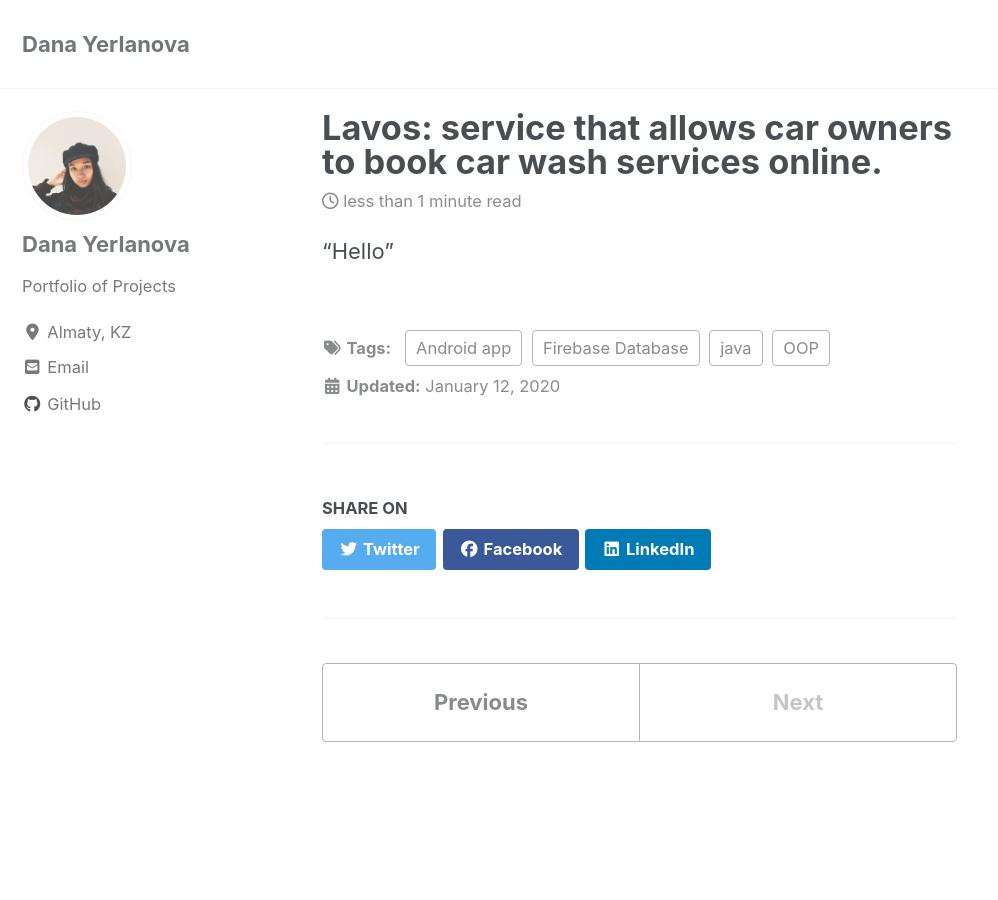
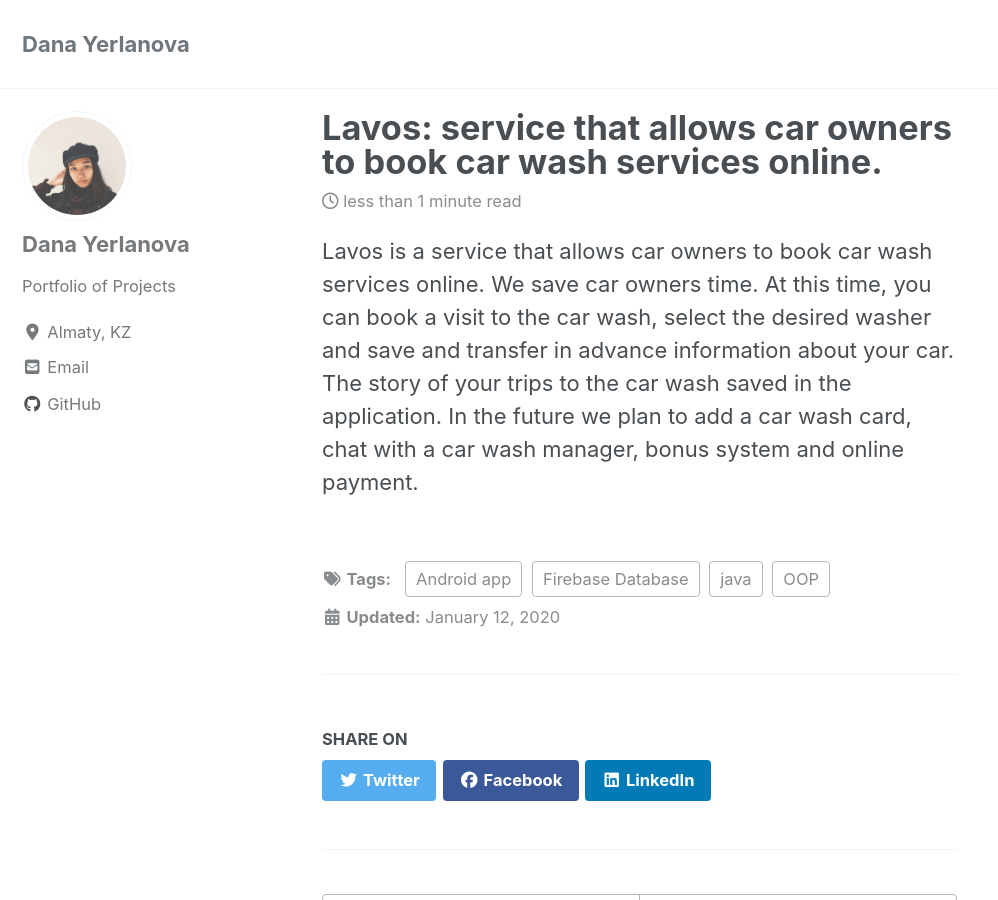
Before and after one commit to yerlandana/yerlandana.github.io, a Jekyll site: the page built from _posts/2020-01-12-lavos.md, in a window 1280 px wide and 900 px high. Shown: the whole window, without its empty margins (0-998 px from the left). Built offline with Jekyll 4.4.1, drawn with Linux system fonts in a browser that asks for light colours; cached includes are drawn as plain includes; nearby versions of some CDN libraries.

```diff
--- a/_posts/2020-01-12-lavos.md
+++ b/_posts/2020-01-12-lavos.md
@@ -11,4 +11,6 @@ read_time: "7 minutes to read"
 comments: true
 share: true
 ---
-"Hello"
+Lavos is a service that allows car owners to book car wash services online. We save car owners time.
+At this time, you can book a visit to the car wash, select the desired washer and save and transfer in advance information about your car. The story of your trips to the car wash saved in the application.
+In the future we plan to add a car wash card, chat with a car wash manager, bonus system and online payment.
```
Also changed, not shown: _posts/2019-08-19-sequence.md (+25 -15 lines).
